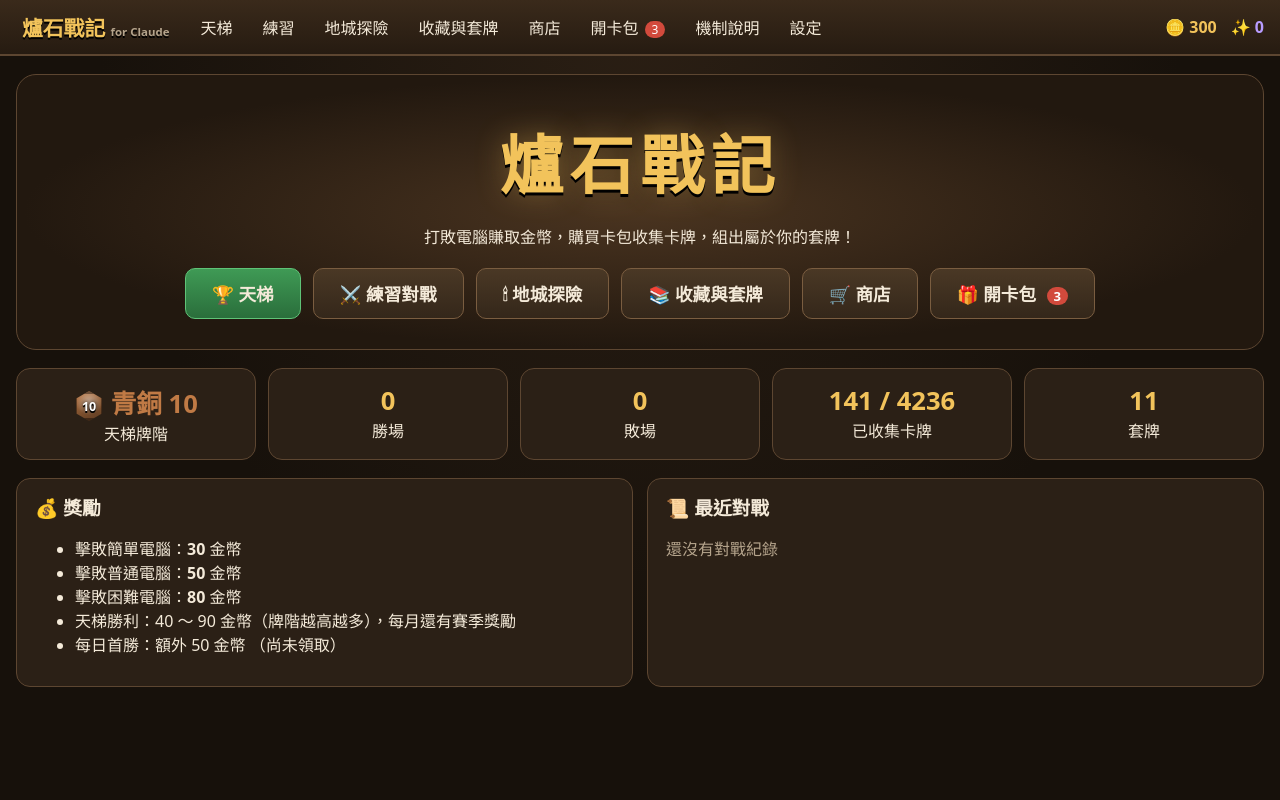
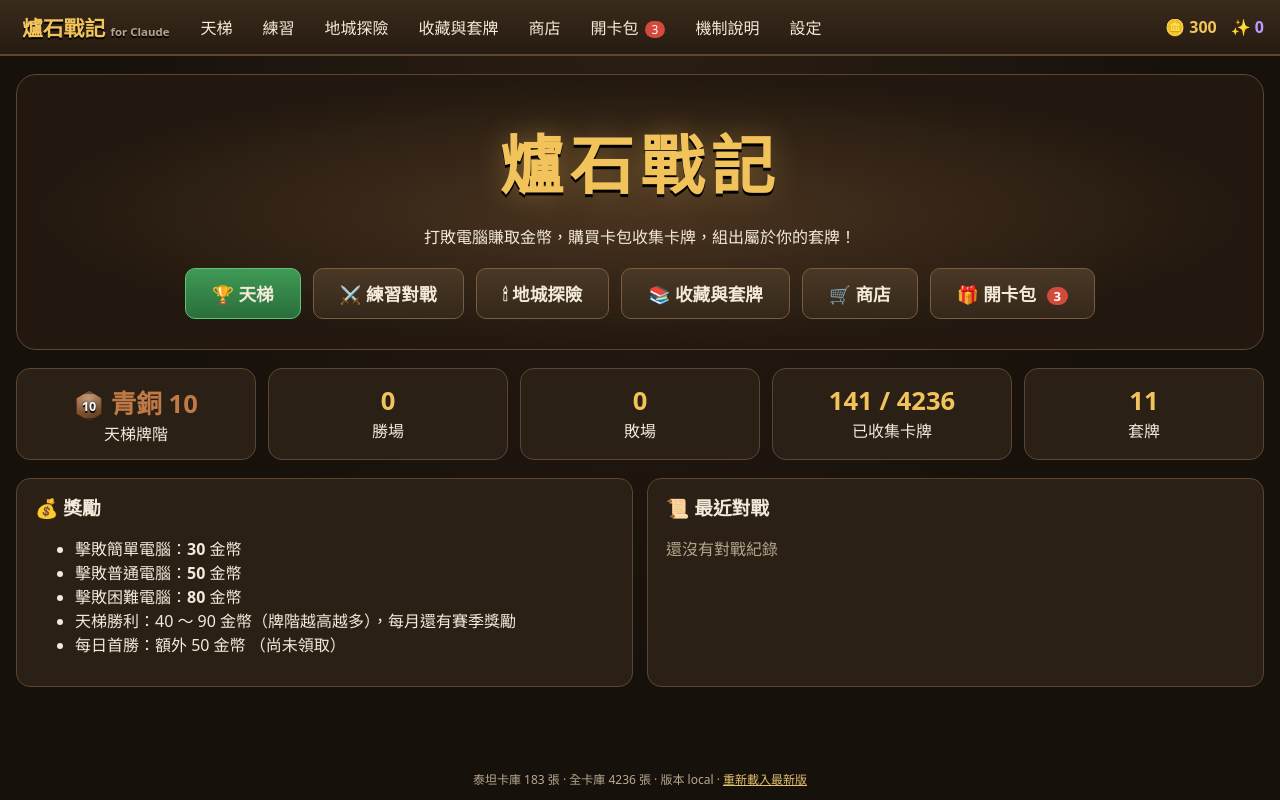
Before and after one commit to Lucypigr/heartstone-for-gpt-, a React (Vite) app: page / in a window 1280 px wide. Built offline with nearby package versions, Linux system fonts and the light colour scheme.

Commit message:
Show card library release and provide fresh Pages entry

```diff
--- a/src/ui/App.tsx
+++ b/src/ui/App.tsx
@@ -1,4 +1,5 @@
 import { useState } from 'react';
+import { COLLECTIBLE } from '../cards/registry';
 import type { Difficulty } from '../engine/ai';
 import type { HeroClass } from '../game/decks';
 import type { DungeonRun } from '../game/dungeon';
@@ -135,6 +136,10 @@ export function App() {
         {screen === 'help' && <GlossaryBrowser />}
         {screen === 'settings' && <Settings />}
       </main>
+      <footer className="release-status">
+        泰坦卡庫 {COLLECTIBLE.filter(c => c.set === 1858).length} 張 · 全卡庫 {COLLECTIBLE.length} 張 · 版本 {import.meta.env.VITE_APP_VERSION ?? 'dev'}
+        {' · '}<a href={`./play.html?update=${Date.now()}`}>重新載入最新版</a>
+      </footer>
     </div>
   );
 }
--- a/src/ui/screens/Collection.tsx
+++ b/src/ui/screens/Collection.tsx
@@ -171,6 +171,7 @@ export function Collection() {
         </div>
 
         {message && <div className="message">{message}</div>}
+        {set !== '' && <p className="muted small">{setName(set)}卡庫共 {COLLECTIBLE.filter(c => c.set === set).length} 張（含未擁有）；目前篩選符合 {filtered.length} 張。</p>}
         <div className="card-grid">
           {pageCards.map((c) => {
             const owned = p.collection[c.id] ?? 0;
--- a/src/ui/styles.css
+++ b/src/ui/styles.css
@@ -3443,4 +3443,6 @@ body {
 }
 
 .anomaly-banner { text-align: center; padding: 4px 10px; color: #ddc0ff; background: #24172e; font-size: 12px; }
+.release-status { padding: 12px; text-align: center; font-size: 12px; color: #b9aa92; }
+.release-status a { color: #e4c16d; }
 .golden-anomaly .card { box-shadow: 0 0 0 2px #d9ac48, 0 0 12px #bf8a3944; }
--- a/vite.config.ts
+++ b/vite.config.ts
@@ -1,9 +1,21 @@
 import { defineConfig } from 'vitest/config';
 import react from '@vitejs/plugin-react';
+import { copyFileSync, writeFileSync } from 'node:fs';
+
+const release = process.env.GITHUB_SHA?.slice(0, 7) ?? 'local';
 
 export default defineConfig({
   base: './',
-  plugins: [react()],
+  define: { 'import.meta.env.VITE_APP_VERSION': JSON.stringify(release) },
+  plugins: [react(), {
+    name: 'release-entry',
+    apply: 'build',
+    closeBundle() {
+      // 新入口讓仍持有舊首頁 HTML 的瀏覽器能取得這次建置的資產。
+      copyFileSync('dist/index.html', 'dist/play.html');
+      writeFileSync('dist/version.json', JSON.stringify({ release }));
+    },
+  }],
   build: { chunkSizeWarningLimit: 1600 },
   test: {
     include: ['src/**/*.test.ts'],
```
